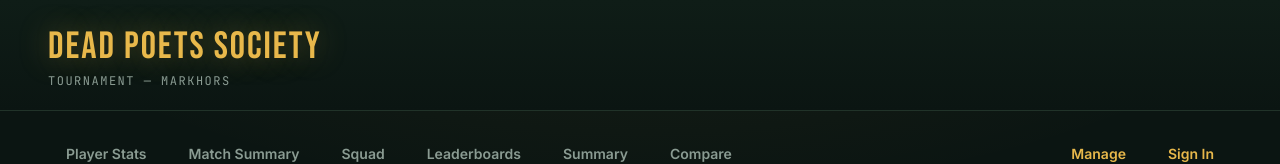
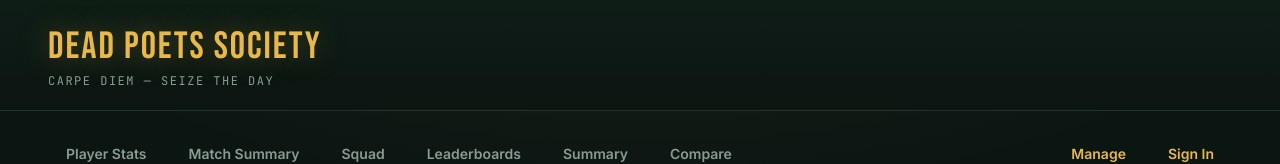
Before and after one commit to sohanreddy2006/Dead-Poets-Society, a Next.js app: page /manage in a window 1280 px wide. Shown: the top 164 px of the page. Built offline with nearby package versions, Linux system fonts and the light colour scheme; no server answers.

Commit message:
Replace Markhors tag with Carpe Diem motto

```diff
--- a/src/app/auth/signin/page.tsx
+++ b/src/app/auth/signin/page.tsx
@@ -55,7 +55,7 @@
     <>
       <div className="auth-header">
         <h1 className="auth-team-name">Dead Poets Society</h1>
-        <div className="auth-tournament-tag">Tournament — Markhors</div>
+        <div className="auth-tournament-tag">Carpe Diem — Seize the Day</div>
       </div>
 
       <div className="auth-hero">
--- a/src/app/layout.tsx
+++ b/src/app/layout.tsx
@@ -4,7 +4,7 @@
 import AppShell from "@/components/AppShell"
 
 export const metadata: Metadata = {
-  title: "Markhors — Dead Poets Society",
+  title: "Dead Poets Society",
 }
 
 export default function RootLayout({ children }: { children: React.ReactNode }) {
--- a/src/components/AppShell.tsx
+++ b/src/components/AppShell.tsx
@@ -13,7 +13,7 @@
     <div className="container" style={{ maxWidth: 1400, margin: "0 auto", padding: "0 48px 70px" }}>
       <header className="site-header">
         <h1 className="site-title">Dead Poets Society</h1>
-        <div className="site-tag">Tournament — Markhors</div>
+        <div className="site-tag">Carpe Diem — Seize the Day</div>
       </header>
       <NavBar />
       {children}
```
